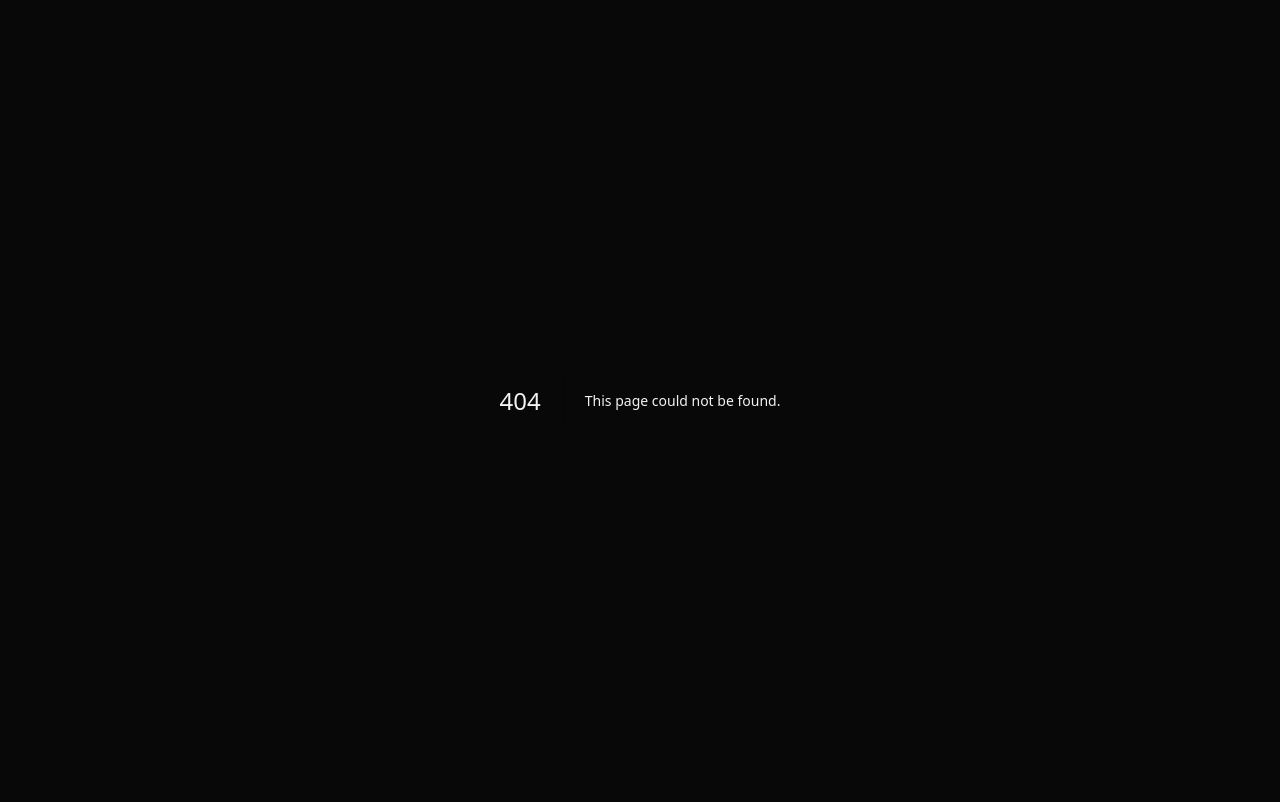
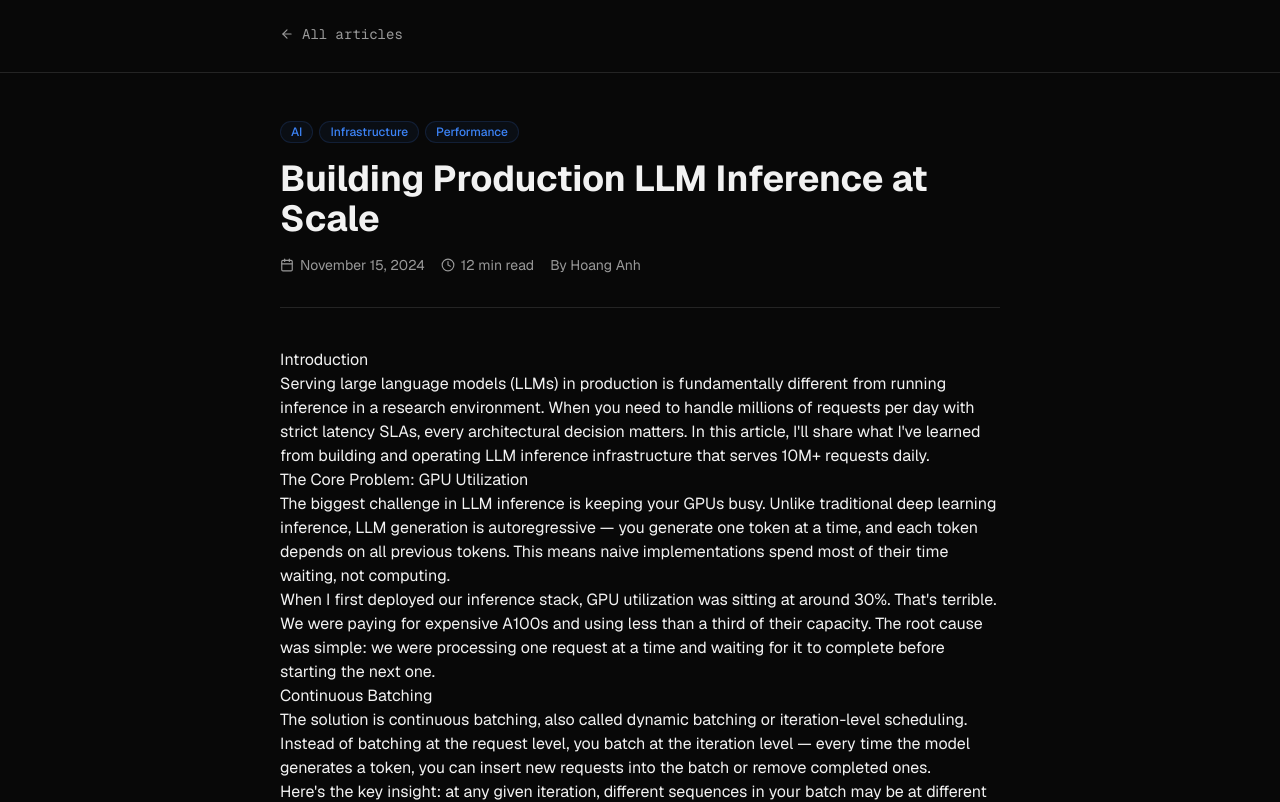
Before and after one commit to onsra05/protoco, a Next.js app: page /blog/building-production-llm-inference in a window 1280 px wide. Before the commit this address had no page. Shown: the top 802 px of the page. Built offline with nearby package versions, Linux system fonts and the light colour scheme.

Commit message:
Add blog post page with dynamic routing

```diff
--- /dev/null
+++ b/app/blog/[slug]/page.tsx
@@ -0,0 +1,166 @@
+import type { Metadata } from "next";
+import { notFound } from "next/navigation";
+import Link from "next/link";
+import { ArrowLeft, Clock, Calendar } from "lucide-react";
+import { BLOG_POST_CONTENTS } from "@/data/blog";
+import { SITE_CONFIG } from "@/config/site";
+import { formatDate } from "@/utils";
+
+interface Props {
+  params: Promise<{ slug: string }>;
+}
+
+export async function generateStaticParams() {
+  return BLOG_POST_CONTENTS.map((post) => ({ slug: post.slug }));
+}
+
+export async function generateMetadata({ params }: Props): Promise<Metadata> {
+  const { slug } = await params;
+  const post = BLOG_POST_CONTENTS.find((p) => p.slug === slug);
+
+  if (!post) return { title: "Post Not Found" };
+
+  return {
+    title: post.title,
+    description: post.excerpt,
+    authors: [{ name: SITE_CONFIG.name }],
+    openGraph: {
+      title: post.title,
+      description: post.excerpt,
+      type: "article",
+      publishedTime: post.date,
+      authors: [SITE_CONFIG.name],
+      tags: post.tags,
+    },
+  };
+}
+
+export default async function BlogPostPage({ params }: Props) {
+  const { slug } = await params;
+  const post = BLOG_POST_CONTENTS.find((p) => p.slug === slug);
+
+  if (!post) notFound();
+
+  const otherPosts = BLOG_POST_CONTENTS.filter((p) => p.slug !== slug).slice(0, 3);
+
+  return (
+    <div className="min-h-screen bg-background">
+      {/* Header */}
+      <header className="border-b border-border">
+        <div className="mx-auto max-w-3xl px-4 py-6 sm:px-6">
+          <Link
+            href="/blog"
+            className="inline-flex items-center gap-2 font-mono text-sm text-muted-foreground transition-colors hover:text-accent"
+          >
+            <ArrowLeft size={14} />
+            All articles
+          </Link>
+        </div>
+      </header>
+
+      <main className="mx-auto max-w-3xl px-4 py-12 sm:px-6">
+        {/* Tags */}
+        <div className="mb-4 flex flex-wrap gap-1.5">
+          {post.tags.map((tag) => (
+            <span
+              key={tag}
+              className="rounded-full border border-accent/15 bg-accent/5 px-2.5 py-0.5 text-xs font-medium text-accent"
+            >
+              {tag}
+            </span>
+          ))}
+        </div>
+
+        {/* Title */}
+        <h1 className="mb-4 text-3xl font-bold leading-tight text-foreground sm:text-4xl">
+          {post.title}
+        </h1>
+
+        {/* Meta */}
+        <div className="mb-10 flex flex-wrap items-center gap-4 border-b border-border pb-8 text-sm text-muted-foreground">
+          <span className="flex items-center gap-1.5">
+            <Calendar size={14} />
+            <time dateTime={post.date}>{formatDate(post.date)}</time>
+          </span>
+          <span className="flex items-center gap-1.5">
+            <Clock size={14} />
+            {post.readTime} min read
+          </span>
+          <span>By {SITE_CONFIG.name}</span>
+        </div>
+
+        {/* Content */}
+        <div
+          className="blog-content"
+          dangerouslySetInnerHTML={{ __html: post.content }}
+        />
+
+        {/* Author box */}
+        <div className="mt-16 rounded-2xl border border-border bg-surface-1 p-6">
+          <div className="flex items-start gap-4">
+            <div className="flex h-12 w-12 flex-shrink-0 items-center justify-center rounded-full bg-accent/10 font-mono text-lg font-bold text-accent">
+              H
+            </div>
+            <div>
+              <p className="font-semibold text-foreground">{SITE_CONFIG.name}</p>
+              <p className="mt-1 text-sm text-muted-foreground">{SITE_CONFIG.title}</p>
+              <p className="mt-2 text-sm text-muted-foreground">
+                Building AI systems and writing about what I learn along the way.
+              </p>
+              <Link
+                href="/#contact"
+                className="mt-3 inline-flex text-sm font-medium text-accent hover:underline"
+              >
+                Get in touch →
+              </Link>
+            </div>
+          </div>
+        </div>
+
+        {/* More articles */}
+        {otherPosts.length > 0 && (
+          <div className="mt-16">
+            <h2 className="mb-6 text-xl font-bold text-foreground">More Articles</h2>
+            <div className="space-y-4">
+              {otherPosts.map((other) => (
+                <Link
+                  key={other.id}
+                  href={`/blog/${other.slug}`}
+                  className="glass-card group flex items-start justify-between gap-4 rounded-xl p-4 transition-all hover:border-accent/20"
+                >
+                  <div>
+                    <p className="font-medium text-foreground transition-colors group-hover:text-accent">
+                      {other.title}
+                    </p>
+                    <p className="mt-1 text-xs text-muted-foreground">
+                      {formatDate(other.date)} · {other.readTime} min read
+                    </p>
+                  </div>
+                  <ArrowLeft
+                    size={16}
+                    className="mt-1 flex-shrink-0 rotate-180 text-muted-foreground transition-transform group-hover:translate-x-1 group-hover:text-accent"
+                  />
+                </Link>
+              ))}
+            </div>
+          </div>
+        )}
+      </main>
+
+      <footer className="mt-16 border-t border-border">
+        <div className="mx-auto max-w-3xl px-4 py-6 sm:px-6">
+          <p className="text-center text-sm text-muted-foreground">
+            © {new Date().getFullYear()} {SITE_CONFIG.name} ·{" "}
+            <Link href="/" className="text-accent hover:underline">
+              Home
+            </Link>{" "}
+            ·{" "}
+            <Link href="/privacy-policy" className="text-accent hover:underline">
+              Privacy Policy
+            </Link>
+          </p>
+        </div>
+      </footer>
+    </div>
+  );
+}
```
